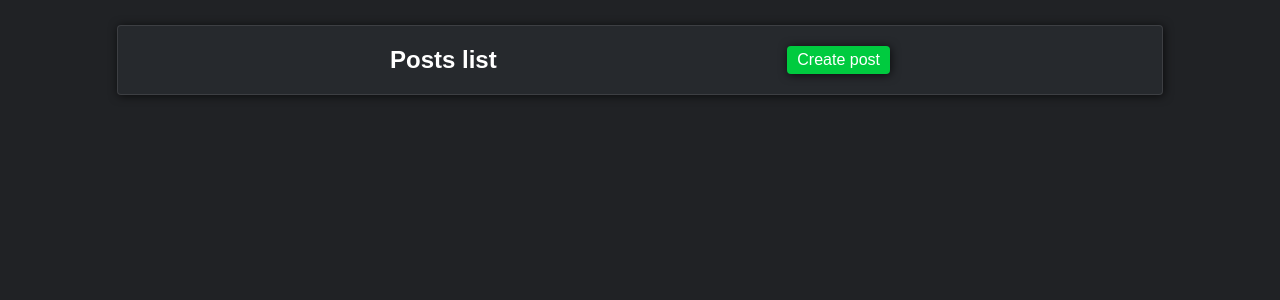
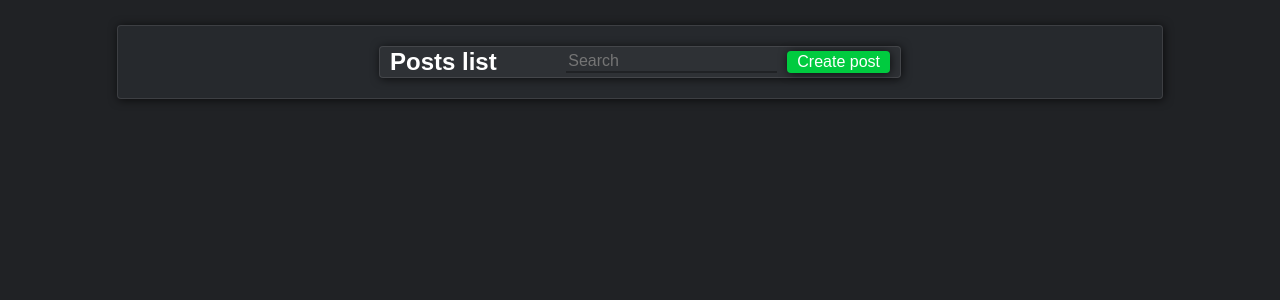
Before and after one commit to erorr-404/School_Forum, a Django app: page /2 in a window 1280 px wide. Shown: the part 50-350 px from the top of the page. Run offline with Django 5.2, Linux system fonts and the light colour scheme; data comes from the database, SQL or seed files in the repository; both versions use the stored data as it was after the commit; some web fonts are replaced.

Commit message:
Search
Implemented search for posts in category function

```diff
--- a/posts/templates/posts_list.html
+++ b/posts/templates/posts_list.html
@@ -4,9 +4,27 @@
 
 {% block content %}
     <div class="main-content shadow light-border">
-        <div class="page-title-header posts">
+        <div class="page-title-header posts shadow light-border">
             <h2>Posts list</h2>
-            <a href="{% url 'posts:create' category=category %}" class="create-post shadow">Create post</a>
+            <div class="post-filter-and-create">
+                <input type="search" name="search-post" id="post-search" class="default-text-entry" placeholder="Search">
+                <script>
+                    $(document).ready(function() {
+                        $('#post-search').on('search', function() {
+                            $('.post').each(function() {
+                                if ($(this).find(".post-title").text().trim().toLowerCase().indexOf($('#post-search').val().trim().toLowerCase()) == -1) {
+                                    $(this).hide()
+                                    console.log('Hided');
+                                } else {
+                                    $(this).show()
+                                    console.log('Showed');
+                                }
+                            })
+                        })
+                    })
+                </script>
+                <a href="{% url 'posts:create' category=category %}" class="create-post shadow">Create post</a>
+            </div>
         </div>
         <div class="posts">
             {% for post, profile in zipped_list %}
--- a/static/styles.css
+++ b/static/styles.css
@@ -186,20 +186,30 @@ footer p {
     flex-direction: row;
     justify-content: space-between;
     width: 500px;
+    background-color: var(--color3);
+    border-radius: var(--default-border-radius);
+    padding: 1px 10px;
 }
 
 .page-title-header.posts h2 {
     display: block;
 }
 
+.post-filter-and-create {
+    display: flex;
+    flex-direction: row;
+    align-items: center;
+}
+
+#post-search{
+    margin: 0 10px 0 0;
+}
+
 .create-post {
-    /* position: relative;
-    z-index: 2;
-    top: 35px;
-    right: -206px; */
     background-color: var(--color-accept);
-    padding: 5px 10px;
+    padding: 2px 10px;
     border-radius: var(--default-border-radius);
+    text-wrap: nowrap;
 }
 
 .posts {
@@ -256,7 +266,7 @@ footer p {
     border-radius: var(--default-border-radius) var(--default-border-radius) 0 0;
     white-space: nowrap;
     overflow: hidden;
-    width: 375px;
+    width: 370px;
     text-overflow: ellipsis;
 }
 
```
Also changed, not shown: db.sqlite3.
